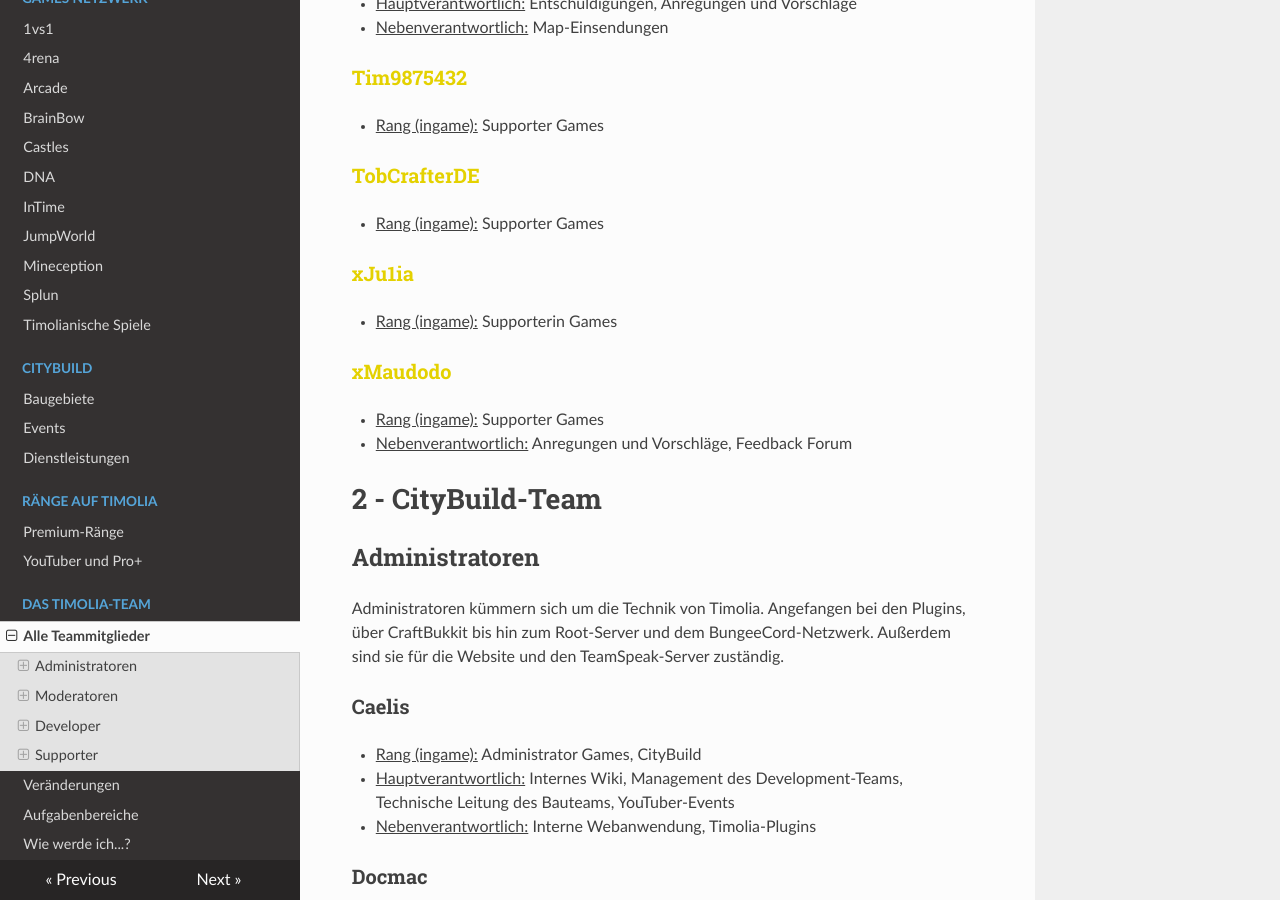
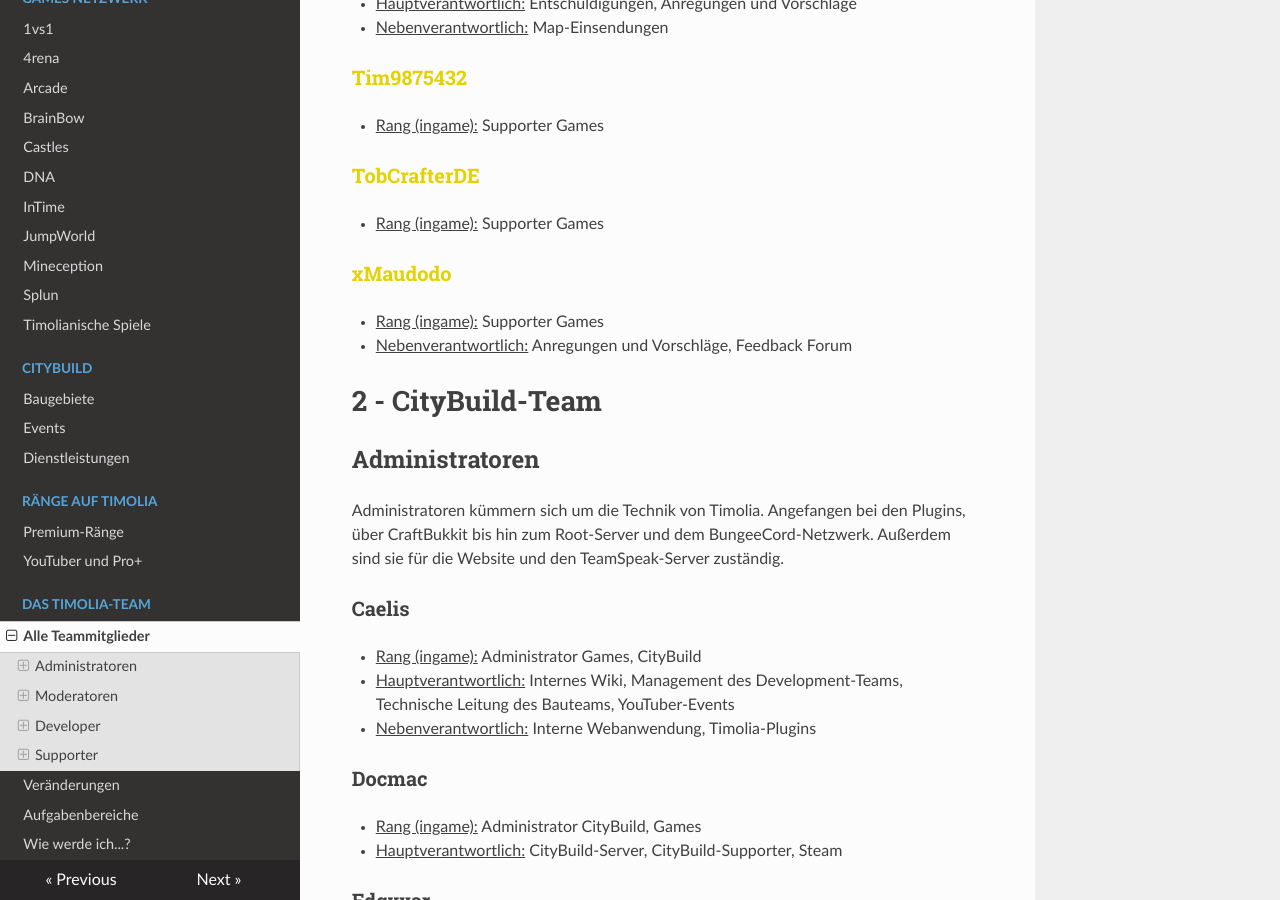
Before and after one commit to TimoliaDE/HowTo, an MkDocs documentation site: the page built from docs/team/members.md, in a window 1280 px wide and 900 px high, scrolled down 7412 px. Built offline with MkDocs 1.6.1, drawn with Linux system fonts in a browser that asks for light colours; nearby versions of some CDN libraries; old or Windows-style settings are respelled for this version of MkDocs.

Commit message:
Update members.md

```diff
--- a/docs/team/members.md
+++ b/docs/team/members.md
@@ -239,9 +239,6 @@ Sie stehen für alle grundlegenden Fragen und Reports zur Verfügung und sind di
 ### <strong><span style="color:#E4D100">TobCrafterDE</span></strong>
 - <u>Rang (ingame):</u> Supporter Games
 
-### <strong><span style="color:#E4D100">xJu1ia</span></strong>
-- <u>Rang (ingame):</u> Supporterin Games
-
 ### <strong><span style="color:#E4D100">xMaudodo</span></strong>
 - <u>Rang (ingame):</u> Supporter Games
 - <u>Nebenverantwortlich:</u> Anregungen und Vorschläge, Feedback Forum
```
